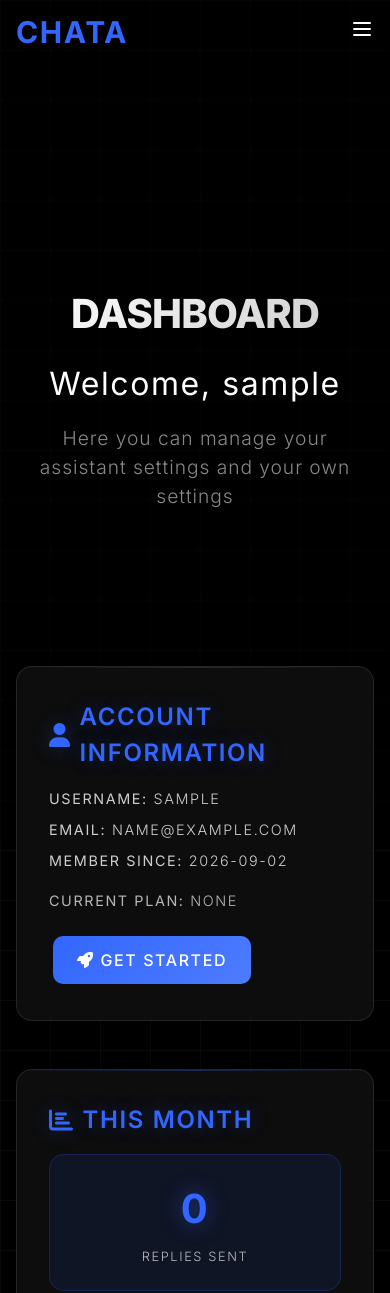
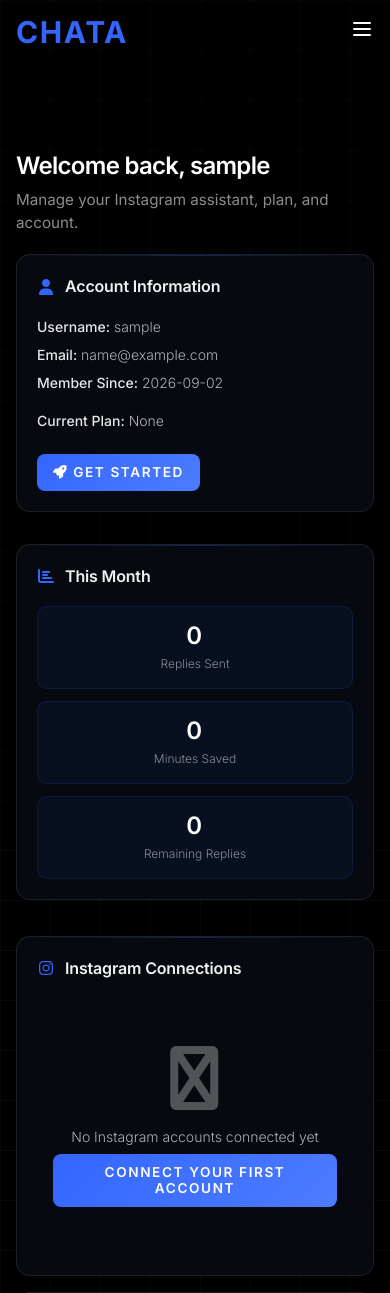
Before and after one commit to chata-dmbot/chata-bot, a Flask app: page /dashboard in a window 390 px wide. Shown: the top 1293 px of the page. Run offline with Flask 3, Linux system fonts and the light colour scheme; the visitor is signed in with stand-in values (Sample User, id 1); data comes from the database, SQL or seed files in the repository; data that the repository does not hold is empty; parts of the project's set-up code (start-up, migrations or seed data) failed here and were passed over; some libraries are stand-ins or nearby versions.

Commit message:
Refine dashboard layout with cleaner spacing and typography.
Keep the same dark theme and all existing controls, but tighten the page header, cards, and stats so the first screen feels more consistent for screenshots and demos.

Co-authored-by: Cursor <cursoragent@cursor.com>

```diff
--- a/templates/dashboard.html
+++ b/templates/dashboard.html
@@ -3,44 +3,47 @@
 {% block title %}Dashboard - CHATA{% endblock %}
 
 {% block page_styles %}
-        /* Hero Section */
-        .dashboard-hero {
+        /* Compact page header — no giant empty hero */
+        .dashboard-header {
             position: relative;
-            min-height: 60vh;
-            display: flex;
-            align-items: center;
-            justify-content: center;
-            text-align: center;
-            padding: 2rem;
-            margin-top: 80px;
+            max-width: 1180px;
+            margin: 0 auto;
+            padding: 6.25rem 2rem 1.5rem;
             z-index: 10;
         }
 
-        .dashboard-hero h1 {
-            font-size: 3.5rem;
-            font-weight: 800;
-            letter-spacing: -0.02em;
-            text-transform: uppercase;
-            margin-bottom: 1rem;
-            background: linear-gradient(135deg, #fff, #ccc);
-            -webkit-background-clip: text;
-            -webkit-text-fill-color: transparent;
-            background-clip: text;
+        .dashboard-header h1 {
+            font-size: clamp(1.5rem, 2.5vw, 2rem);
+            font-weight: 600;
+            line-height: 1.2;
+            letter-spacing: -0.03em;
+            color: #fff;
+            margin: 0 0 0.5rem;
+            text-transform: none;
         }
 
-        .dashboard-hero p {
-            font-size: 1.2rem;
-            font-weight: 300;
-            letter-spacing: 0.05em;
-            color: #888;
+        .dashboard-header p {
+            font-size: 0.95rem;
+            font-weight: 400;
+            letter-spacing: 0;
+            color: rgba(255, 255, 255, 0.55);
+            margin: 0;
             text-transform: none;
+        }
+
+        .dashboard-header .alert {
+            margin-top: 1rem;
+            text-align: left;
+            font-size: 0.9rem;
+            text-transform: none;
+            letter-spacing: 0;
         }
 
         /* Content Section */
         .dashboard-content {
-            max-width: 1200px;
+            max-width: 1180px;
             margin: 0 auto;
-            padding: 2rem;
+            padding: 0 2rem 2.5rem;
             position: relative;
             z-index: 10;
         }
@@ -49,8 +52,8 @@
         .dashboard-row {
             display: grid;
             grid-template-columns: 1fr 1fr;
-            gap: 2rem;
-            margin-bottom: 2rem;
+            gap: 1.25rem;
+            margin-bottom: 1.25rem;
         }
 
         .dashboard-half {
@@ -58,17 +61,17 @@
         }
 
         .dashboard-full {
-            margin-bottom: 2rem;
+            margin-bottom: 1.25rem;
         }
 
         .dashboard-section-block {
-            background: rgba(255, 255, 255, 0.05);
-            backdrop-filter: blur(20px);
-            border: 1px solid rgba(255, 255, 255, 0.1);
-            border-radius: 16px;
-            padding: 2rem;
-            margin-bottom: 2rem;
-            transition: all 0.3s ease;
+            background: rgba(9, 13, 22, 0.72);
+            backdrop-filter: blur(14px);
+            border: 1px solid rgba(255, 255, 255, 0.09);
+            border-radius: 14px;
+            padding: 1.5rem;
+            margin-bottom: 1.25rem;
+            transition: border-color 0.2s ease, background 0.2s ease;
             position: relative;
             overflow: hidden;
         }
@@ -85,20 +88,27 @@
         }
 
         .dashboard-section-block:hover {
-            background: rgba(255, 255, 255, 0.08);
-            border-color: rgba(51, 102, 255, 0.3);
-            transform: translateY(-2px);
+            background: rgba(11, 16, 27, 0.78);
+            border-color: rgba(51, 102, 255, 0.22);
         }
 
         .dashboard-section-block h2 {
-            color: var(--chata-blue);
-            font-size: 1.5rem;
+            color: rgba(255, 255, 255, 0.94);
+            font-size: 1rem;
             font-weight: 600;
-            margin-bottom: 1rem;
-            text-shadow: 0 0 20px rgba(51, 102, 255, 0.3);
+            line-height: 1.4;
+            margin-bottom: 1.15rem;
             display: flex;
             align-items: center;
-            gap: 0.5rem;
+            gap: 0.65rem;
+            text-transform: none;
+            letter-spacing: -0.01em;
+        }
+
+        .dashboard-section-block h2 i {
+            width: 1.1rem;
+            color: var(--chata-blue);
+            text-align: center;
         }
 
         .dashboard-section-block h3 {
@@ -109,101 +119,142 @@
         }
 
         .dashboard-section-block p {
-            color: rgba(255, 255, 255, 0.8);
-            font-size: 0.9rem;
-            line-height: 1.6;
-            margin-bottom: 0.5rem;
+            color: rgba(255, 255, 255, 0.68);
+            font-size: 0.875rem;
+            line-height: 1.55;
+            margin-bottom: 0.4rem;
+            text-transform: none;
+            letter-spacing: 0;
+        }
+
+        .dashboard-section-block p strong {
+            color: rgba(255, 255, 255, 0.9);
+            font-weight: 500;
         }
 
         .btn-primary {
             background: linear-gradient(135deg, var(--chata-blue) 0%, var(--chata-blue-light) 100%);
             color: white;
-            padding: 0.75rem 1.5rem;
-            border-radius: 10px;
+            padding: 0.65rem 1rem;
+            border-radius: 8px;
+            border: 0;
             text-decoration: none;
-            font-weight: 500;
-            transition: all 0.3s ease;
-            display: inline-block;
-            margin: 0.25rem;
+            font-size: 0.85rem;
+            font-weight: 600;
+            line-height: 1.2;
+            transition: background 0.2s ease, box-shadow 0.2s ease;
+            display: inline-flex;
+            align-items: center;
+            justify-content: center;
+            gap: 0.4rem;
+            margin: 0;
+            cursor: pointer;
         }
 
         .btn-primary:hover {
             background: linear-gradient(135deg, var(--chata-blue-dark) 0%, var(--chata-blue) 100%);
-            transform: translateY(-2px);
-            box-shadow: 0 5px 15px rgba(51, 102, 255, 0.4);
+            box-shadow: 0 4px 14px rgba(51, 102, 255, 0.28);
         }
 
         .btn-secondary {
-            background: rgba(255, 255, 255, 0.1);
-            color: white;
-            padding: 0.75rem 1.5rem;
-            border-radius: 10px;
+            background: rgba(255, 255, 255, 0.06);
+            color: rgba(255, 255, 255, 0.9);
+            padding: 0.65rem 1rem;
+            border-radius: 8px;
             text-decoration: none;
+            font-size: 0.85rem;
             font-weight: 500;
-            transition: all 0.3s ease;
-            display: inline-block;
-            margin: 0.25rem;
-            border: 1px solid rgba(255, 255, 255, 0.2);
+            line-height: 1.2;
+            transition: background 0.2s ease, border-color 0.2s ease;
+            display: inline-flex;
+            align-items: center;
+            justify-content: center;
+            gap: 0.4rem;
+            margin: 0;
+            border: 1px solid rgba(255, 255, 255, 0.13);
+            cursor: pointer;
         }
 
         .btn-secondary:hover {
-            background: rgba(255, 255, 255, 0.2);
-            transform: translateY(-2px);
+            background: rgba(255, 255, 255, 0.1);
+            border-color: rgba(255, 255, 255, 0.22);
         }
 
         .stats-grid {
             display: grid;
-            grid-template-columns: repeat(auto-fit, minmax(150px, 1fr));
-            gap: 1rem;
-            margin-top: 1rem;
+            grid-template-columns: repeat(3, minmax(0, 1fr));
+            gap: 0.75rem;
+            margin-top: 0;
         }
 
         .stat-item {
             text-align: center;
-            padding: 1.5rem;
-            background: rgba(51, 102, 255, 0.1);
-            border-radius: 15px;
-            border: 1px solid rgba(51, 102, 255, 0.2);
-            transition: all 0.3s ease;
+            padding: 1.25rem 0.75rem;
+            background: rgba(51, 102, 255, 0.07);
+            border-radius: 10px;
+            border: 1px solid rgba(51, 102, 255, 0.14);
         }
 
         .stat-item:hover {
-            background: rgba(51, 102, 255, 0.15);
-            transform: translateY(-2px);
+            background: rgba(51, 102, 255, 0.1);
         }
 
         .stat-number {
-            font-size: 2.5rem;
-            font-weight: 700;
-            color: var(--chata-blue);
-            text-shadow: 0 0 20px rgba(51, 102, 255, 0.5);
-            margin-bottom: 0.5rem;
+            font-size: clamp(1.5rem, 3vw, 2rem);
+            line-height: 1.1;
+            font-weight: 600;
+            color: #fff;
+            margin-bottom: 0.4rem;
         }
 
         .stat-label {
-            font-size: 0.8rem;
-            color: rgba(255, 255, 255, 0.7);
+            font-size: 0.75rem;
+            line-height: 1.35;
+            color: rgba(255, 255, 255, 0.52);
+            text-transform: none;
+            letter-spacing: 0;
         }
 
         .connection-item {
-            background: rgba(255, 255, 255, 0.05);
-            border: 1px solid rgba(255, 255, 255, 0.1);
-            border-radius: 15px;
-            padding: 1.5rem;
-            margin: 1rem 0;
-            transition: all 0.3s ease;
+            display: flex;
+            align-items: center;
+            justify-content: space-between;
+            gap: 1.5rem;
+            background: rgba(255, 255, 255, 0.025);
+            border: 1px solid rgba(255, 255, 255, 0.08);
+            border-radius: 10px;
+            padding: 1.25rem;
+            margin: 0.75rem 0 0;
+            transition: border-color 0.2s ease, background 0.2s ease;
         }
 
         .connection-item:hover {
-            background: rgba(255, 255, 255, 0.08);
-            border-color: rgba(51, 102, 255, 0.3);
+            background: rgba(255, 255, 255, 0.04);
+            border-color: rgba(51, 102, 255, 0.2);
+        }
+
+        .connection-info {
+            min-width: 0;
+        }
+
+        .connection-info h3 {
+            margin-bottom: 0.65rem;
+        }
+
+        .connection-actions {
+            display: flex;
+            align-items: center;
+            justify-content: flex-end;
+            gap: 0.5rem;
+            flex-wrap: wrap;
         }
 
         .status-badge {
-            padding: 0.25rem 0.75rem;
+            padding: 0.3rem 0.65rem;
             border-radius: 20px;
-            font-size: 0.8rem;
-            font-weight: 500;
+            font-size: 0.72rem;
+            font-weight: 600;
+            line-height: 1;
         }
 
         .status-active {
@@ -265,50 +316,56 @@
         .action-buttons-grid {
             display: grid;
             grid-template-columns: repeat(auto-fit, minmax(250px, 1fr));
-            gap: 1.5rem;
+            gap: 0.75rem;
             margin-top: 1rem;
         }
 
         .action-card {
-            background: rgba(255, 255, 255, 0.05);
-            border: 1px solid rgba(255, 255, 255, 0.1);
-            border-radius: 15px;
-            padding: 1.5rem;
+            background: rgba(255, 255, 255, 0.025);
+            border: 1px solid rgba(255, 255, 255, 0.08);
+            border-radius: 10px;
+            padding: 1.15rem;
             text-decoration: none;
             color: white;
-            transition: all 0.3s ease;
-            text-align: center;
-            display: flex;
-            flex-direction: column;
-            align-items: center;
-            gap: 0.5rem;
+            transition: background 0.2s ease, border-color 0.2s ease;
+            text-align: left;
+            display: grid;
+            grid-template-columns: 1.5rem minmax(0, 1fr);
+            align-items: flex-start;
+            column-gap: 0.85rem;
+            row-gap: 0.15rem;
         }
 
         .action-card:hover {
-            background: rgba(255, 255, 255, 0.1);
-            border-color: rgba(51, 102, 255, 0.3);
-            transform: translateY(-3px);
-            box-shadow: 0 8px 25px rgba(51, 102, 255, 0.2);
+            background: rgba(255, 255, 255, 0.05);
+            border-color: rgba(51, 102, 255, 0.22);
         }
 
         .action-card i {
-            font-size: 2rem;
+            width: 1.5rem;
+            font-size: 1.15rem;
             color: var(--chata-blue);
-            margin-bottom: 0.5rem;
+            margin-top: 0.15rem;
+            text-align: center;
+            grid-row: 1 / span 2;
         }
 
         .action-card h3 {
-            font-size: 1.1rem;
+            font-size: 0.9rem;
             font-weight: 600;
-            margin-bottom: 0.5rem;
+            line-height: 1.4;
+            margin-bottom: 0.2rem;
             color: #fff;
+            grid-column: 2;
         }
 
         .action-card p {
-            font-size: 0.9rem;
-            color: rgba(255, 255, 255, 0.7);
-            line-height: 1.4;
+            font-size: 0.78rem;
+            color: rgba(255, 255, 255, 0.52);
+            line-height: 1.45;
             text-transform: none;
+            margin: 0;
+            grid-column: 2;
         }
 
         .btn-full {
@@ -403,17 +460,40 @@
 
         /* Responsive */
         @media (max-width: 768px) {
-            .dashboard-hero h1 {
-                font-size: 2.5rem;
+            .dashboard-header {
+                padding: 5.5rem 1rem 1rem;
+            }
+
+            .dashboard-header h1 {
+                font-size: 1.5rem;
             }
 
             .dashboard-content {
-                padding: 1rem;
+                padding: 0.25rem 1rem 1rem;
             }
 
             .dashboard-row {
                 grid-template-columns: 1fr;
                 gap: 1rem;
+            }
+
+            .dashboard-section-block {
+                padding: 1.25rem;
+                margin-bottom: 1rem;
+            }
+
+            .stats-grid {
+                grid-template-columns: repeat(3, minmax(0, 1fr));
+            }
+
+            .connection-item {
+                align-items: stretch;
+                flex-direction: column;
+                gap: 1rem;
+            }
+
+            .connection-actions {
+                justify-content: flex-start;
             }
 
             .action-buttons-grid {
@@ -423,6 +503,22 @@
 
             .action-card {
                 padding: 1rem;
+            }
+        }
+
+        @media (max-width: 480px) {
+            .stats-grid {
+                grid-template-columns: 1fr;
+            }
+
+            .stat-item {
+                padding: 1rem;
+            }
+
+            .connection-actions > *,
+            .connection-actions form,
+            .connection-actions .btn-secondary {
+                width: 100%;
             }
         }
 {% endblock %}
@@ -472,29 +568,20 @@
 {% block flash_messages %}{% endblock %}
 
 {% block content %}
-    <!-- Hero Section -->
-    <section class="dashboard-hero">
-        <div>
-            <h1>Dashboard</h1>
-            <h2 style="font-size: 2rem; font-weight: 400; letter-spacing: 0.05em; color: #fff; margin-bottom: 1rem; text-transform: none;">Welcome, {{ user.username if user.username else user.email }}</h2>
-            <p>Here you can manage your assistant settings and your own settings</p>
-        </div>
-    </section>
-
-    <!-- Flash Messages (below hero) -->
+    <header class="dashboard-header">
+        <h1>Welcome back, {{ user.username if user.username else user.email }}</h1>
+        <p>Manage your Instagram assistant, plan, and account.</p>
         {% with messages = get_flashed_messages(with_categories=true) %}
             {% if messages %}
-            <div class="dashboard-content" style="z-index: 20; position: relative;">
                 {% for category, message in messages %}
                     <div class="alert alert-{{ 'error' if category == 'error' else category }}">
                         {{ message }}
                     </div>
                 {% endfor %}
-            </div>
             {% endif %}
         {% endwith %}
+    </header>
 
-    <!-- Content -->
     <main class="dashboard-content">
         <!-- Top Row: Account Info & Quick Stats -->
         <div class="dashboard-row">
```
Lines whose indentation alone changed are shown as unchanged.
